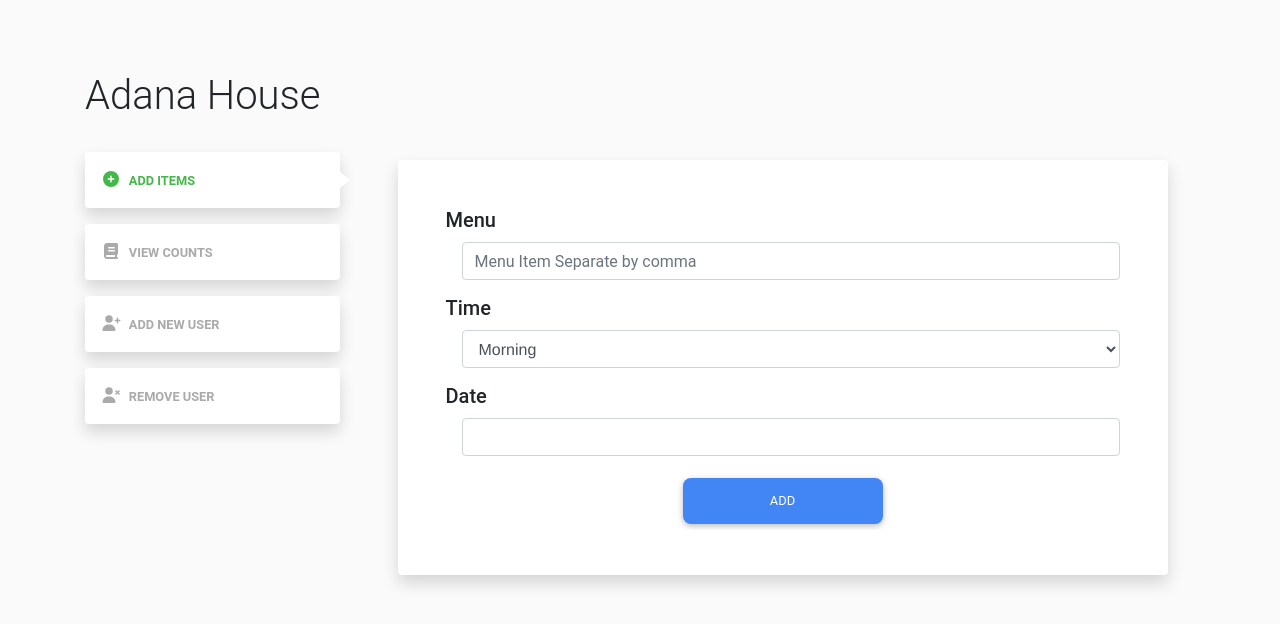
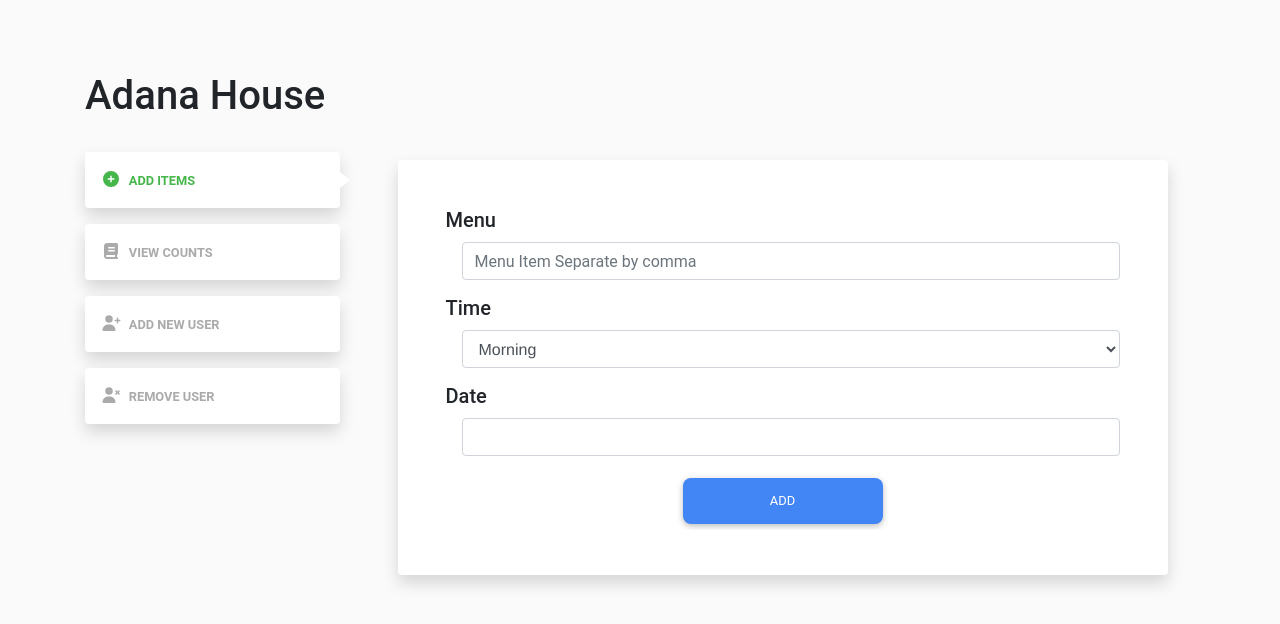
Before and after one commit to sachinabs/AdanaHouse, a plain HTML site: page frontEnd/index.html in a window 1280 px wide. Drawn offline with Linux system fonts and the light colour scheme; a web font is replaced by a local one.

Commit message:
changes done

```diff
--- a/frontEnd/index.html
+++ b/frontEnd/index.html
@@ -17,7 +17,7 @@
 
   <div class="container">
     <br><br><br>
-    <h1>Adana House</h1>
+    <h1 class="h1">Adana House</h1>
 
 
 
```
